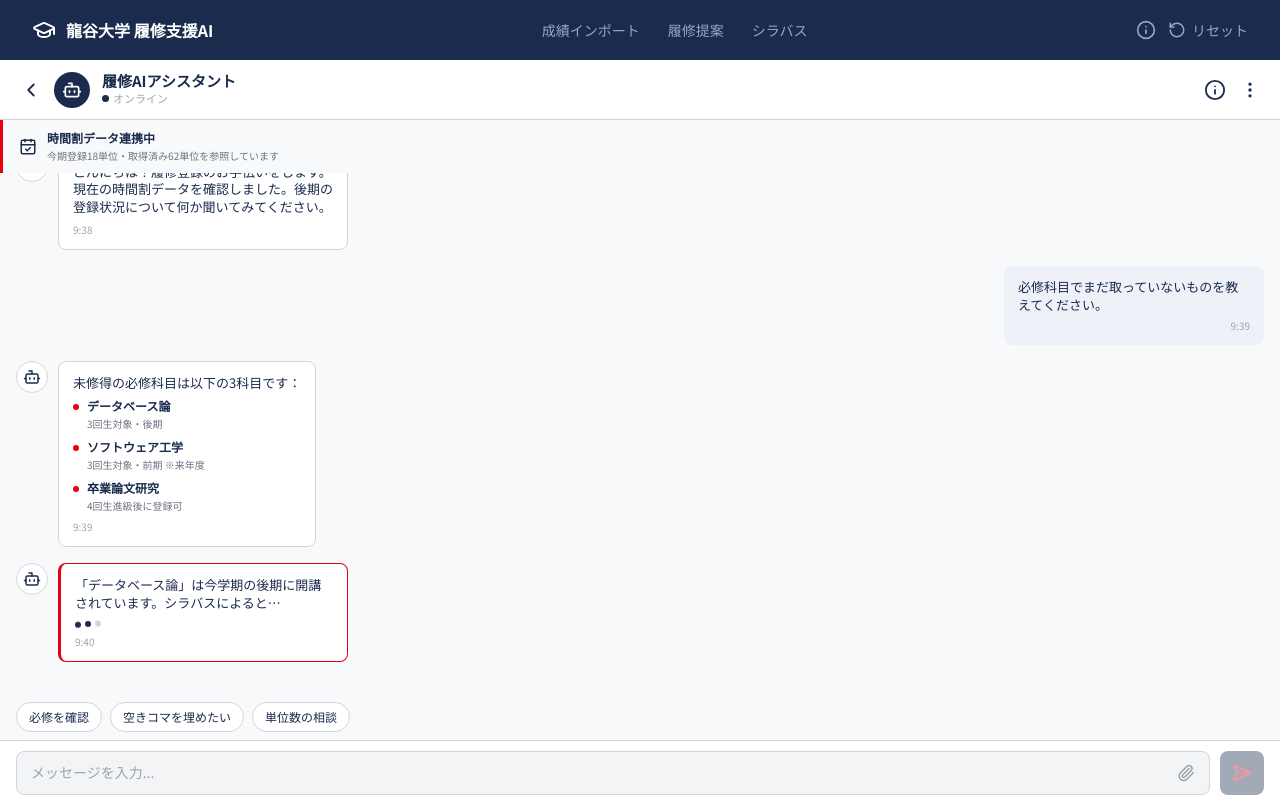
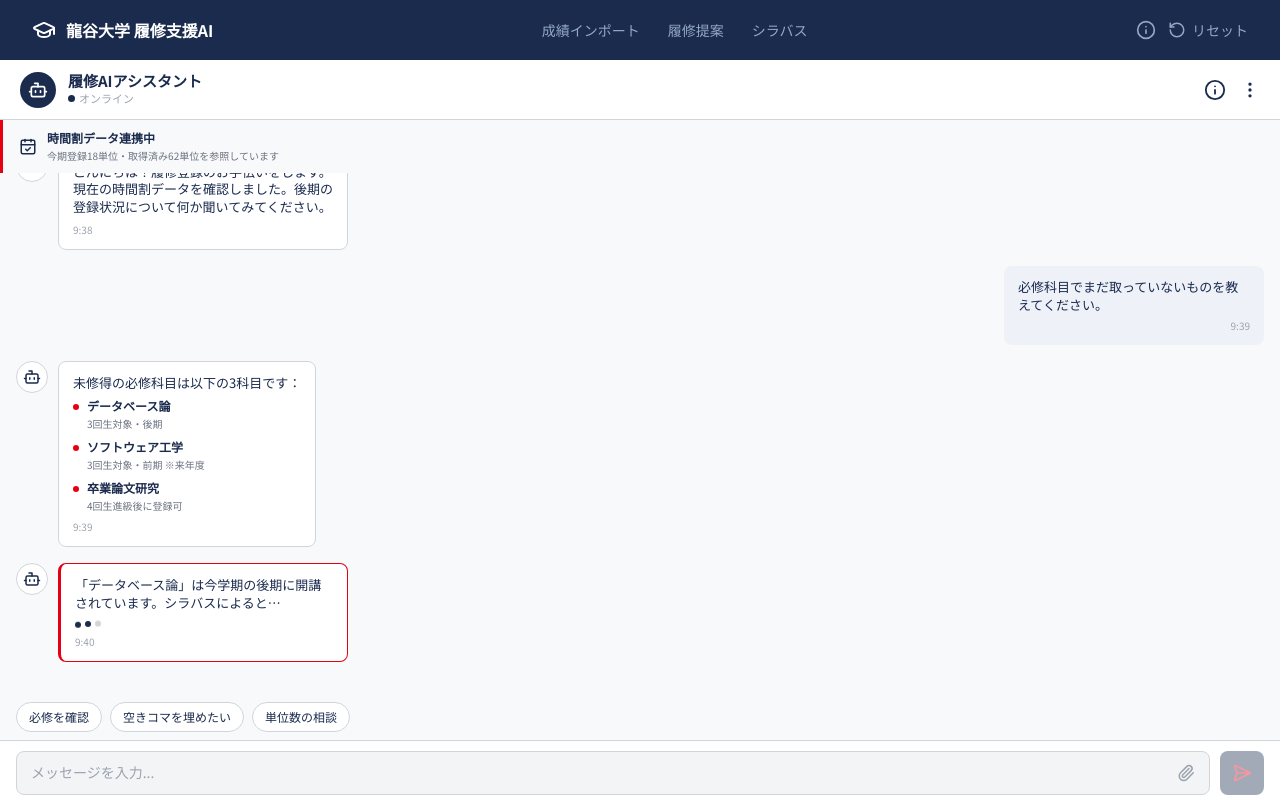
Before and after one commit to ProjectResearch2026/Syllabel, a Next.js app in the folder frontend/: page /chat in a window 1280 px wide. Built offline with nearby package versions, Linux system fonts and the light colour scheme.

Commit message:
update: チャットヘッダーから不要なアイコンを削除し、ページの高さを調整

```diff
--- a/frontend/app/chat/_components/ChatHeader.tsx
+++ b/frontend/app/chat/_components/ChatHeader.tsx
@@ -4,7 +4,6 @@ export default function ChatHeader() {
   return (
     <header className="flex items-center justify-between px-5 h-[60px] bg-white border-b border-[#D1D5DB] shrink-0">
       <div className="flex items-center gap-3">
-        <ChevronLeft size={22} className="text-[#1A2B4E]" />
         <div className="w-9 h-9 rounded-full bg-[#1A2B4E] flex items-center justify-center shrink-0">
           <Bot size={20} className="text-white" />
         </div>
--- a/frontend/app/chat/page.tsx
+++ b/frontend/app/chat/page.tsx
@@ -63,7 +63,7 @@ export default function ChatPage() {
   };
 
   return (
-    <div className="flex flex-col h-[calc(100dvh-96px)] md:h-[calc(100vh-3.5rem)] bg-[#F8F9FA]">
+    <div className="flex flex-col h-[calc(100dvh-64px)] md:h-[calc(100vh-3.5rem)] bg-[#F8F9FA]">
       <ChatHeader />
       <ContextBanner />
       <MessageList messages={messages} bottomRef={bottomRef} />
```
